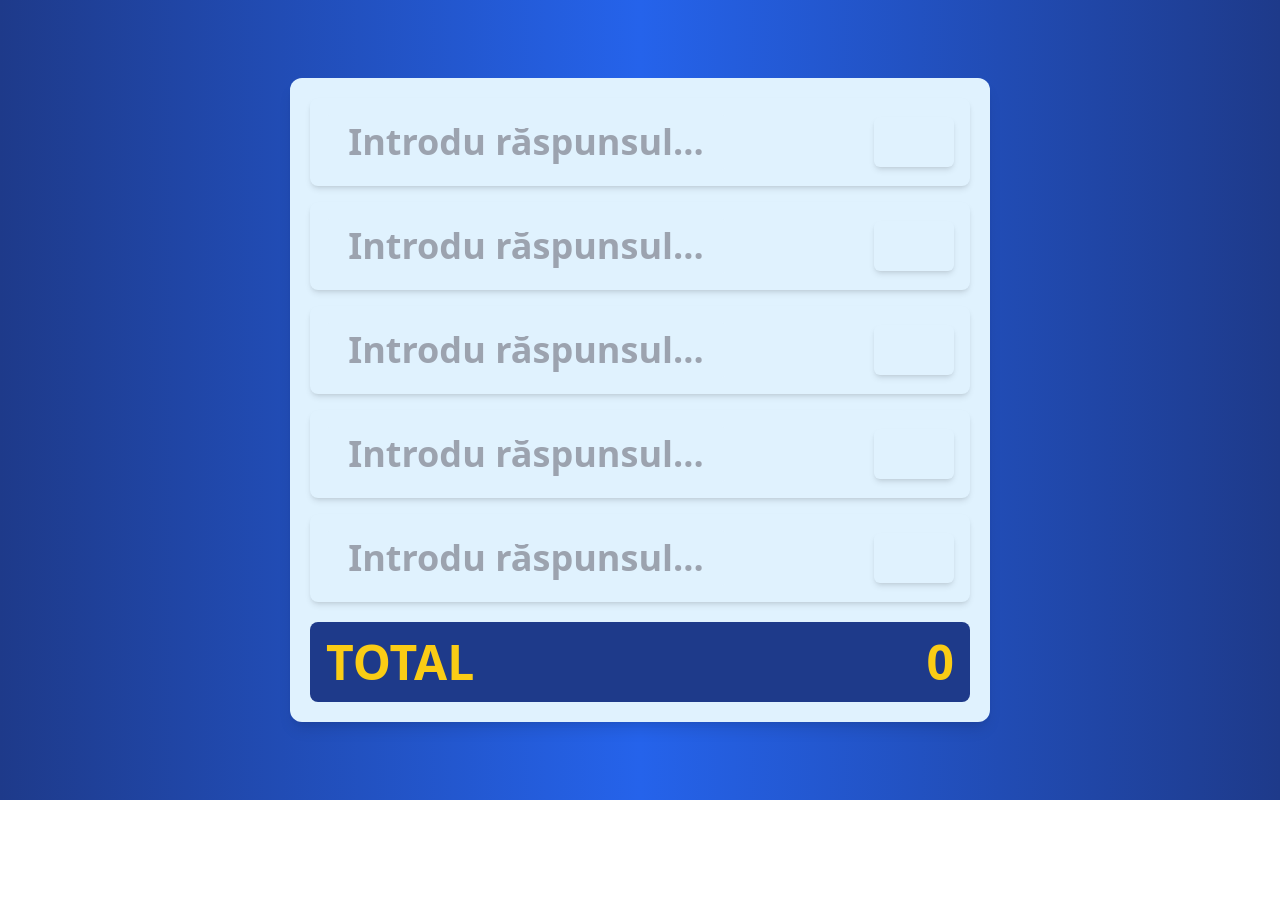
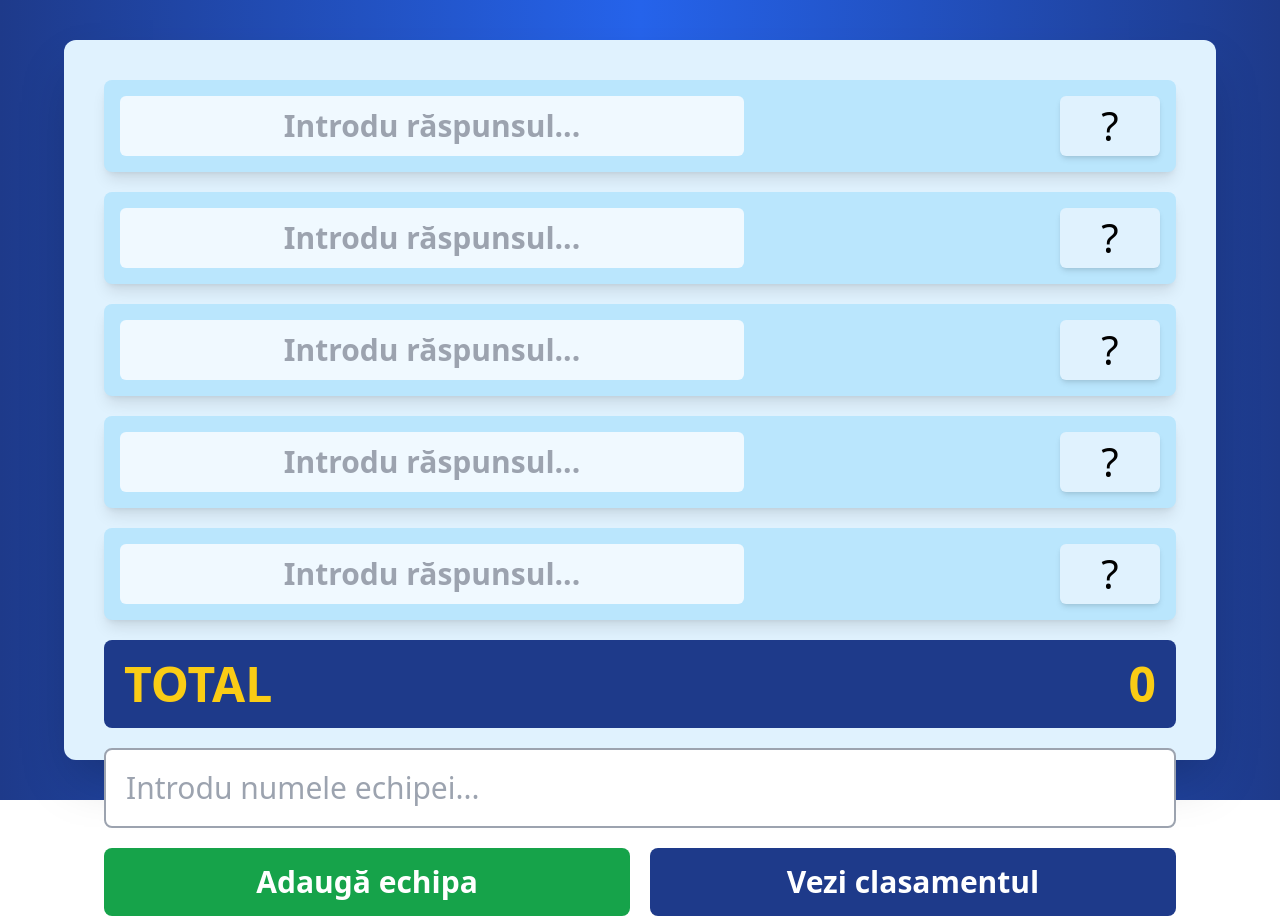
Before and after one commit to ConducereIT/arena-electronistilor-2024, a React (Vite) app in the folder client/: page /admin/quickround in a window 1280 px wide. Before the commit the page ends 800 px from the top, so only its background shows below. Built offline with nearby package versions, Linux system fonts and the light colour scheme.

Commit message:
Add Team/Ranking Page

```diff
--- a/client/src/views/AdminQuickRound.tsx
+++ b/client/src/views/AdminQuickRound.tsx
@@ -1,4 +1,6 @@
-import React, { useState } from "react";
+import { useState } from "react";
+import { useNavigate } from "react-router-dom";
+import axios from "axios";
 
 const AdminQuickRound = () => {
   const [rows, setRows] = useState([
@@ -8,20 +10,23 @@ const AdminQuickRound = () => {
     { text: "", score: 0, hidden: true },
     { text: "", score: 0, hidden: true },
   ]);
+  const [teamName, setTeamName] = useState("");
+  const [loading, setLoading] = useState(false);
+  const navigate = useNavigate();
 
-  const handleTextChange = (index, value) => {
+  const handleTextChange = (index: number, value: string) => {
     const updatedRows = [...rows];
     updatedRows[index].text = value;
     setRows(updatedRows);
   };
 
-  const handleScoreChange = (index, value) => {
+  const handleScoreChange = (index: number, value: string) => {
     const updatedRows = [...rows];
     updatedRows[index].score = parseFloat(value) || 0;
     setRows(updatedRows);
   };
 
-  const toggleVisibility = (index) => {
+  const toggleVisibility = (index: number) => {
     const updatedRows = [...rows];
     updatedRows[index].hidden = !updatedRows[index].hidden;
     setRows(updatedRows);
@@ -31,26 +36,69 @@ const AdminQuickRound = () => {
     return rows.reduce((total, row) => (!row.hidden ? total + row.score : total), 0);
   };
 
+  const handleAddTeam = async () => {
+    if (teamName.trim() === "") {
+      alert("Introduceți un nume pentru echipă!");
+      return;
+    }
+
+    const totalScore = calculateTotal();
+    const newTeam = { name: teamName, score: totalScore };
+
+    try {
+      setLoading(true);
+      await axios.post(
+        "https://88d118d7-e514-4be3-93a2-a6f3cd2137ee.eu-central-1.cloud.genez.io/api/teams/",
+        newTeam,
+        {
+          headers: {
+            Authorization: `Bearer eyJhbGciOiJIUzI1NiIsInR5cCI6IkpXVCJ9.eyJpZCI6NSwiZW1haWwiOiJpdGxzZS5jb25kdWNlcmVAZ21haWwuY29tIiwicm9sZSI6ImFkbWluIiwiaWF0IjoxNzIzMjE0ODA0fQ.2gPSXyFckNfVSv_FmqF4-v5QIrVtd5nb2CtjcTqDQe4`,
+          },
+        }
+      );
+      alert("Echipa a fost adăugată cu succes!");
+      setTeamName("");
+      setRows(rows.map((row) => ({ ...row, text: "", score: 0, hidden: true })));
+    } catch (error: any) {
+      if (error.response) {
+        console.error("Eroare de la server:", error.response.data);
+        alert(`Eroare: ${error.response.data.message || "Unauthorized"}`);
+      } else {
+        console.error("Eroare la salvarea echipei:", error);
+        alert("A apărut o eroare la salvarea echipei. Te rugăm să încerci din nou.");
+      }
+    } finally {
+      setLoading(false);
+    }
+  };
+
+  const goToRanking = () => {
+    navigate("/ranking");
+  };
+
   return (
-    <div className="bg-gradient-to-r from-blue-900 via-blue-600 to-blue-900 h-screen flex flex-col justify-center items-center font-poppins">
-      <div className="w-[700px] rounded-xl p-5 bg-sky-100 shadow-lg">
+    <div className="bg-gradient-to-r from-blue-900 via-blue-600 to-blue-900 h-screen w-screen flex justify-center items-center font-poppins">
+      <div className="w-[90vw] h-[90vh] rounded-xl p-10 bg-sky-100 shadow-2xl flex flex-col justify-between">
+        <div className="flex flex-col gap-5">
           {rows.map((row, index) => (
             <div
               key={index}
-            className="flex justify-between items-center p-4 mb-4 bg-sky-100 rounded-lg shadow-md"
+              className="flex justify-between items-center p-4 bg-sky-200 rounded-lg shadow-lg"
+              style={{ fontSize: "2.5rem" }}
             >
               <input
                 type="text"
                 value={row.text}
                 onChange={(e) => handleTextChange(index, e.target.value)}
                 placeholder="Introdu răspunsul..."
-              className="flex-1 max-w-[400px] p-2 rounded-md bg-sky-100 text-center text-4xl font-bold text-black"
+                className="flex-1 max-w-[60%] p-3 rounded-md bg-sky-50 text-center text-3xl font-bold"
               />
               {row.hidden ? (
                 <div
                   onClick={() => toggleVisibility(index)}
-                className="w-[80px] h-[50px] flex items-center justify-center rounded-md bg-sky-100 text-white cursor-pointer shadow-md"
+                  className="w-[100px] h-[60px] flex items-center justify-center rounded-md bg-sky-100 text-black cursor-pointer shadow-md"
                 >
+                  ?
                 </div>
               ) : (
                 <input
@@ -59,14 +107,42 @@ const AdminQuickRound = () => {
                   value={row.score}
                   onChange={(e) => handleScoreChange(index, e.target.value)}
                   onBlur={() => toggleVisibility(index)}
-                className="w-[80px] h-[50px] rounded-md bg-sky-100 text-black text-center text-4xl font-bold"
+                  className="w-[100px] h-[60px] rounded-md bg-sky-50 text-black text-center text-3xl font-bold"
                 />
               )}
             </div>
           ))}
-        <div className="flex justify-between mt-5 p-4 text-5xl bg-blue-900 text-yellow-400 rounded-lg font-bold">
+        </div>
+
+        <div className="flex flex-col items-center mt-5">
+          <div className="flex justify-between w-full p-5 bg-blue-900 text-yellow-400 rounded-lg text-5xl font-bold">
             <span>TOTAL</span>
             <span>{calculateTotal()}</span>
+          </div>
+
+          <input
+            type="text"
+            value={teamName}
+            onChange={(e) => setTeamName(e.target.value)}
+            placeholder="Introdu numele echipei..."
+            className="w-full mt-5 p-5 rounded-lg border-2 border-gray-400 text-3xl"
+          />
+
+          <div className="flex w-full mt-5 gap-5">
+            <button
+              onClick={handleAddTeam}
+              className="w-1/2 bg-green-600 text-white py-4 rounded-lg text-3xl font-bold"
+              disabled={loading} // Dezactivăm butonul în timpul încărcării
+            >
+              {loading ? "Se salvează..." : "Adaugă echipa"}
+            </button>
+            <button
+              onClick={goToRanking}
+              className="w-1/2 bg-blue-900 text-white py-4 rounded-lg text-3xl font-bold"
+            >
+              Vezi clasamentul
+            </button>
+          </div>
         </div>
       </div>
     </div>
--- a/client/src/views/Finala.tsx
+++ b/client/src/views/Finala.tsx
@@ -194,7 +194,7 @@ export default function MainRound() {
   )}
 </div>
 
-<div className="grid grid-cols-2 gap-8 mt-8 text-center flex justify-center items-center">
+<div className="grid-cols-2 gap-8 mt-8 text-center flex justify-center items-center">
   {Array.isArray(questions) && questions.length > 0 ? (
     questions[currentIndex]?.answers.map((item, index) => (
       <div
--- a/client/src/views/QuickRound.tsx
+++ b/client/src/views/QuickRound.tsx
@@ -43,10 +43,6 @@ export default function QuickRound() {
             textSize: "54px",
             pathColor: "#ff0000",
             trailColor: "#555555",
-            textStyle: {
-              dominantBaseline: "middle", // Centrare verticală
-              textAnchor: "middle", // Centrare orizontală
-            },
           })}
       />
       </div>
--- a/client/src/views/Ranking.tsx
+++ b/client/src/views/Ranking.tsx
@@ -1,7 +1,79 @@
-export default function Ranking() {
+import React, { useEffect, useState } from "react";
+import axios from "axios";
+
+interface Team {
+  id: number;
+  name: string;
+  score: number;
+}
+
+const Ranking = () => {
+  const [teams, setTeams] = useState<Team[]>([]);
+  const [loading, setLoading] = useState(false);
+
+  useEffect(() => {
+    const fetchTeams = async () => {
+      setLoading(true);
+      try {
+        const response = await axios.get(
+          "https://88d118d7-e514-4be3-93a2-a6f3cd2137ee.eu-central-1.cloud.genez.io/api/teams/",
+          {
+            headers: {
+              Authorization: `Bearer eyJhbGciOiJIUzI1NiIsInR5cCI6IkpXVCJ9.eyJpZCI6NSwiZW1haWwiOiJpdGxzZS5jb25kdWNlcmVAZ21haWwuY29tIiwicm9sZSI6ImFkbWluIiwiaWF0IjoxNzIzMjE0ODA0fQ.2gPSXyFckNfVSv_FmqF4-v5QIrVtd5nb2CtjcTqDQe4`,
+            },
+          }
+        );
+        setTeams(response.data);
+      } catch (error: any) {
+        if (error.response) {
+          console.error("Eroare de la server:", error.response.data);
+          alert(`Eroare: ${error.response.data.message || "Unauthorized"}`);
+        } else {
+          console.error("Eroare la încărcarea echipelor:", error);
+          alert("A apărut o eroare. Te rugăm să încerci din nou.");
+        }
+      } finally {
+        setLoading(false);
+      }
+    };
+
+    fetchTeams();
+  }, []);
+
   return (
-    <>
-      <div>Ranking</div>
-    </>
+    <div className="flex justify-center items-center h-screen bg-gray-100">
+      <div className="w-[900px] bg-white p-5 rounded-lg shadow-lg">
+        <h2 className="text-3xl font-bold text-center mb-5">Clasament</h2>
+        {loading ? (
+          <p className="text-gray-500 text-center">Se încarcă...</p>
+        ) : (
+          <table className="w-full border-collapse">
+            <thead>
+              <tr className="bg-blue-900 text-white">
+                <th className="p-3">Poziție</th>
+                <th className="p-3">Echipă</th>
+                <th className="p-3">Punctaj</th>
+              </tr>
+            </thead>
+            <tbody>
+              {teams
+                .sort((a, b) => b.score - a.score)
+                .map((team, index) => (
+                  <tr
+                    key={team.id}
+                    className={index % 2 === 0 ? "bg-gray-100" : "bg-gray-200"}
+                  >
+                    <td className="p-3 text-center">{index + 1}</td>
+                    <td className="p-3 text-center">{team.name}</td>
+                    <td className="p-3 text-center">{team.score}</td>
+                  </tr>
+                ))}
+            </tbody>
+          </table>
+        )}
+      </div>
+    </div>
   );
-}
+};
+
+export default Ranking;
```
Also changed, not shown: client/src/App.tsx (+3 -14 lines), 1 other file (tests, documents, lock files or other folders). Lines whose indentation alone changed are shown as unchanged.
